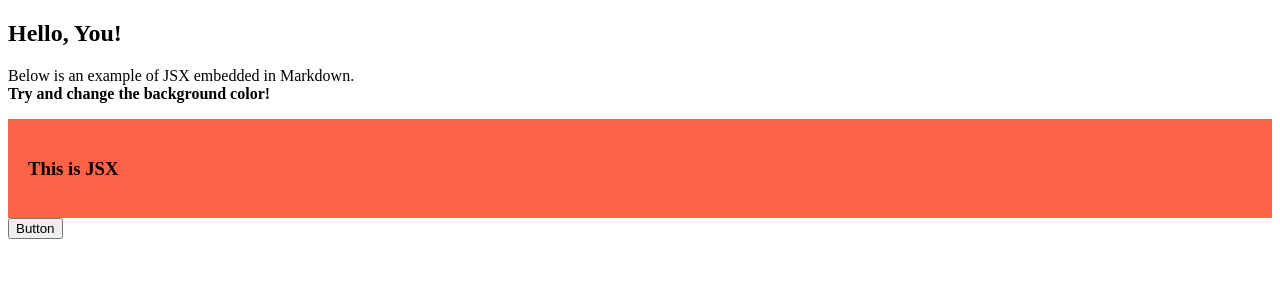
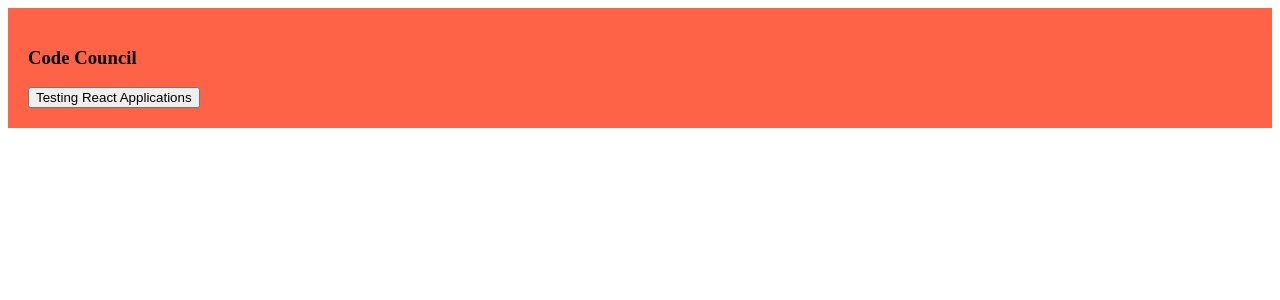
Before and after one commit to councit/councilcode, a Next.js app: page / in a window 1280 px wide. Shown: the top 300 px of the page. Built offline with nearby package versions, Linux system fonts and the light colour scheme.

Commit message:
Added links and posts directory

```diff
--- a/components/TailwindButton.jsx
+++ b/components/TailwindButton.jsx
@@ -1,7 +1,7 @@
 function TailWindButton() {
   return (
     <button class="bg-purple-500 hover:bg-blue-700 text-white font-bold py-2 px-4 rounded">
-      Button
+      Testing React Applications
     </button>
   );
 }
--- /dev/null
+++ b/pages/index.jsx
@@ -0,0 +1,15 @@
+import Link from "next/link";
+import TailWindButton from "../components/TailwindButton";
+function HomePage() {
+  return (
+    <div style={{ padding: "20px", backgroundColor: "tomato" }}>
+      <h3>Code Council</h3>
+      <Link href="/posts/reacttesting">
+        <a>
+          <TailWindButton />
+        </a>
+      </Link>
+    </div>
+  );
+}
+export default HomePage;
--- a/pages/index.mdx
+++ /dev/null
@@ -1,12 +0,0 @@
-import TailWindButton from "../components/TailwindButton";
-
-## Hello, You!
-
-Below is an example of JSX embedded in Markdown. <br /> **Try and change
-the background color!**
-
-<div style={{ padding: "20px", backgroundColor: "tomato" }}>
-  <h3>This is JSX</h3>
-</div>
-
-<TailWindButton />
```
Also changed, not shown: pages/posts/reacttesting.mdx (added, +15 -0 lines).
